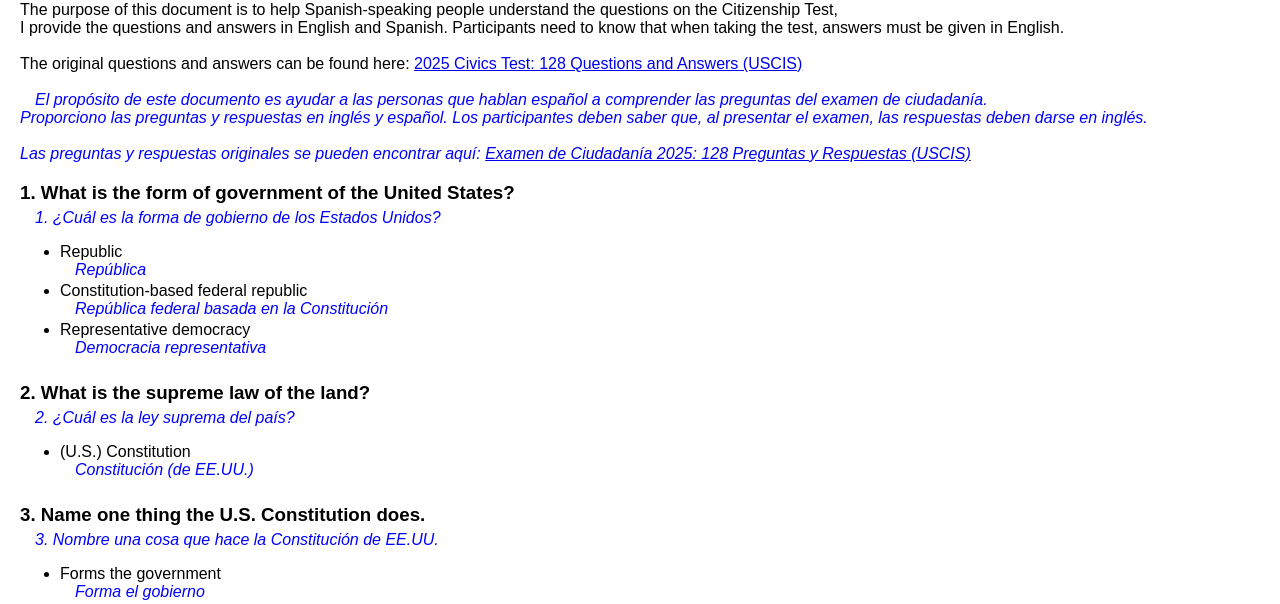
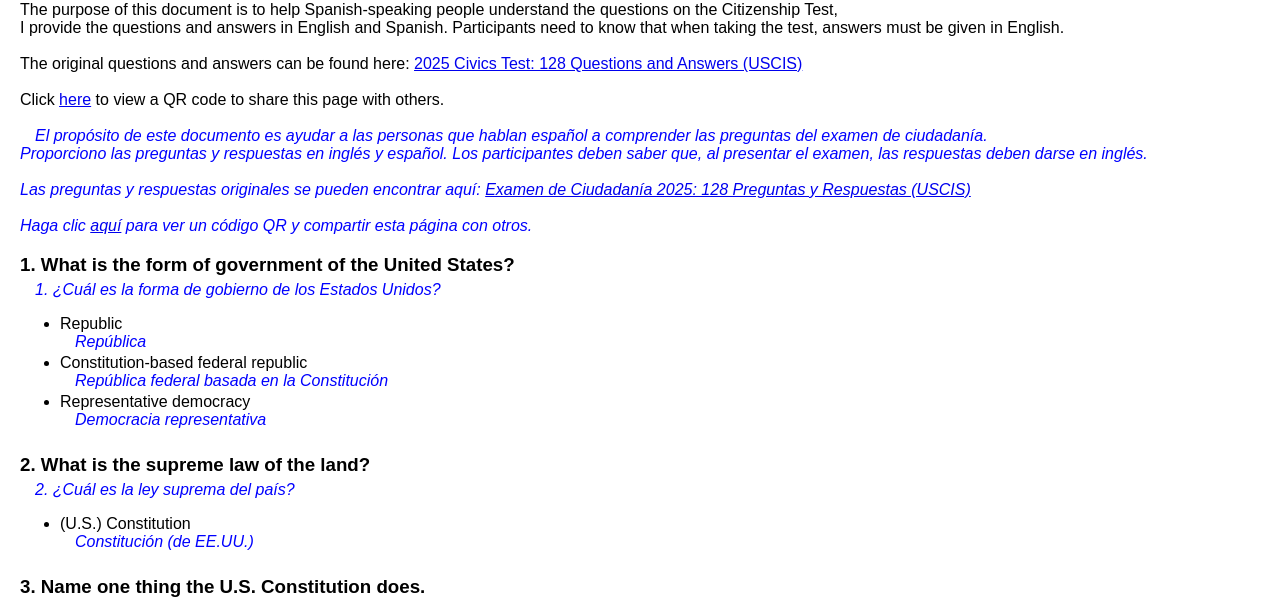
Before and after one commit to aaronlilly/uscis-english-espanol, a plain HTML site: page index.html in a window 1280 px wide. Shown: the part 116-720 px from the top of the page. Drawn offline with Linux system fonts and the light colour scheme.

Commit message:
Update index.html

```diff
--- a/index.html
+++ b/index.html
@@ -30,6 +30,8 @@
     2025 Civics Test: 128 Questions and Answers (USCIS)
   </a>
   <br><br>
+  Click <a href="https://aaronlilly.github.io/uscis-english-espanol/qr.png" target="_blank">here</a> to view a QR code to share this page with others.
+  <br><br>
   <span class="spanish">
     El propósito de este documento es ayudar a las personas que hablan español a comprender las preguntas del examen de ciudadanía.
     <br>
@@ -40,6 +42,8 @@
     <a href="https://www.uscis.gov/sites/default/files/document/questions-and-answers/2025-Civics-Test-128-Questions-and-Answers.pdf" target="_blank">
       Examen de Ciudadanía 2025: 128 Preguntas y Respuestas (USCIS)
     </a>
+    <br><br>
+    Haga clic <a href="https://aaronlilly.github.io/uscis-english-espanol/qr.png" target="_blank">aquí</a> para ver un código QR y compartir esta página con otros.
   </span>
 </div>
 
```
